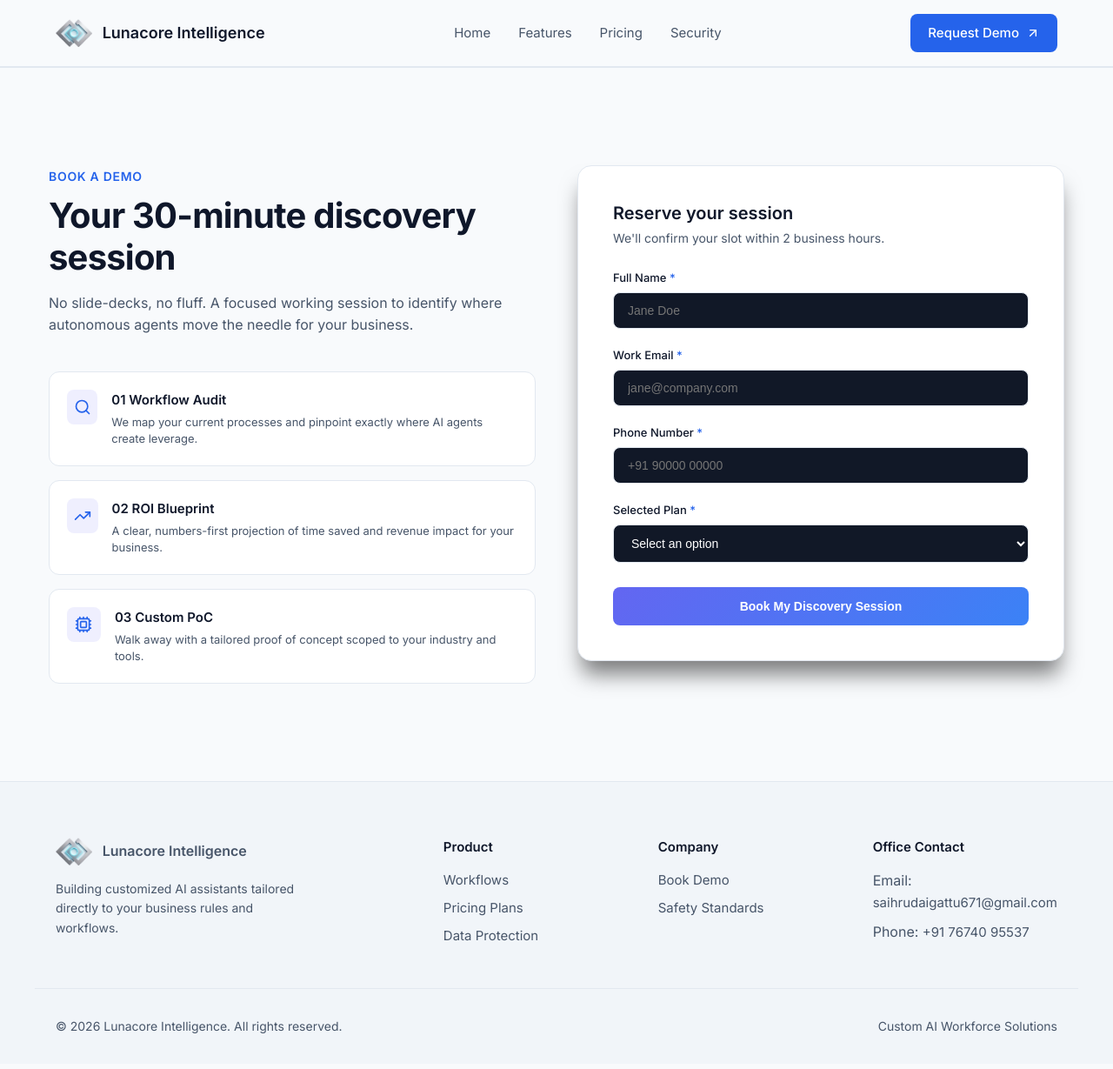
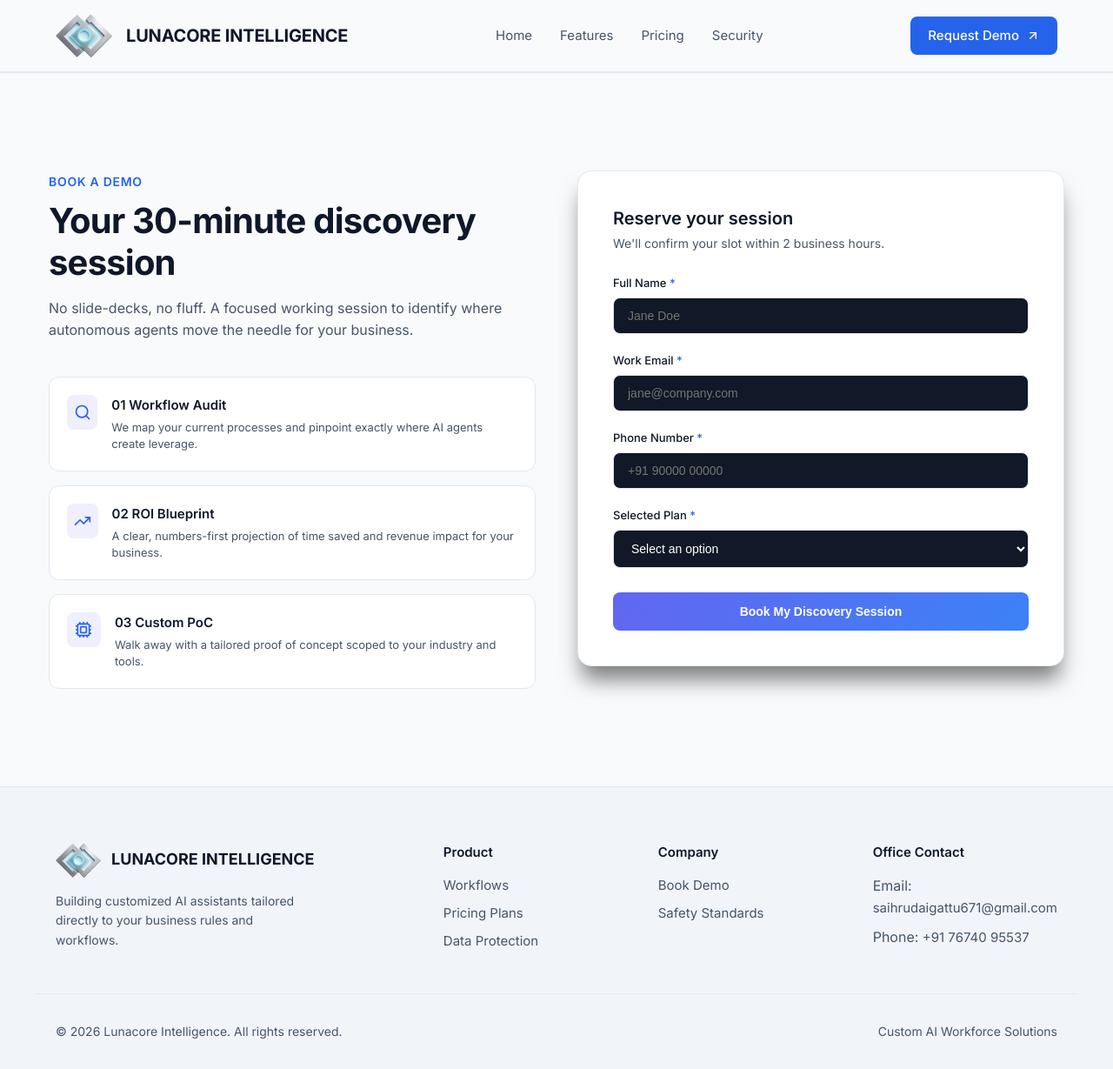
Before and after one commit to saihrudaigattu671-collab/lunacoreintelligence, a Next.js app: page /contact in a window 1280 px wide. Shown: the whole page at 87% size. Built offline with nearby package versions, Linux system fonts and the light colour scheme.

Commit message:
Update site-shell.tsx

```diff
--- a/components/site-shell.tsx
+++ b/components/site-shell.tsx
@@ -12,9 +12,11 @@ export function SiteHeader() {
   return (
     <header className="site-header">
       <div className="shell nav-row">
-        <Link href="/" className="logo-container">
-          <img src={markUrl} alt="Lunacore Logo" className="brand-logo" />
-          <span style={{ fontWeight: 600, fontSize: '1.125rem' }}>Lunacore Intelligence</span>
+        <Link href="/" className="logo-container" style={{ gap: '1rem' }}>
+          <img src={markUrl} alt="Lunacore Logo" className="brand-logo" style={{ height: '50px', width: 'auto' }} />
+          <span style={{ fontWeight: 700, fontSize: '1.25rem', letterSpacing: '-0.01em', color: 'var(--text-main)' }}>
+            LUNACORE INTELLIGENCE
+          </span>
         </Link>
 
         <nav className="desktop-nav">
@@ -39,9 +41,9 @@ export function SiteFooter() {
     <footer className="site-footer">
       <div className="shell footer-grid">
         <div>
-          <div className="logo-container" style={{ marginBottom: '1rem' }}>
-            <img src={markUrl} alt="Lunacore Logo" className="brand-logo" />
-            <span style={{ fontWeight: 600 }}>Lunacore Intelligence</span>
+          <div className="logo-container" style={{ marginBottom: '1rem', gap: '0.75rem' }}>
+            <img src={markUrl} alt="Lunacore Logo" className="brand-logo" style={{ height: '40px', width: 'auto' }} />
+            <span style={{ fontWeight: 700, fontSize: '1.125rem', color: 'var(--text-main)' }}>LUNACORE INTELLIGENCE</span>
           </div>
           <p style={{ maxWidth: '300px', fontSize: '0.875rem' }}>
             Building customized AI assistants tailored directly to your business rules and workflows.
```
